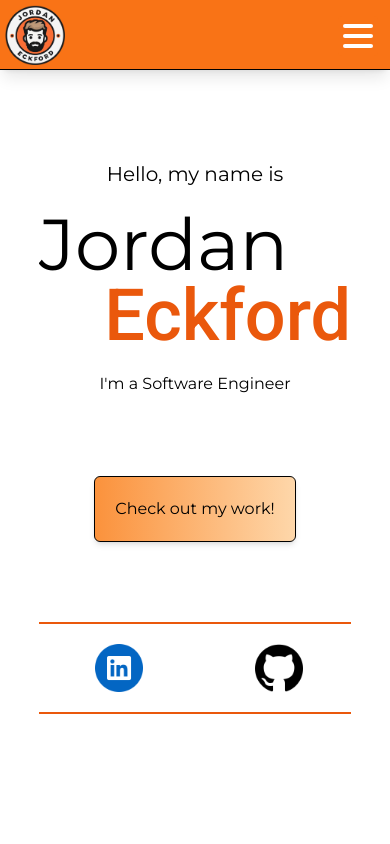
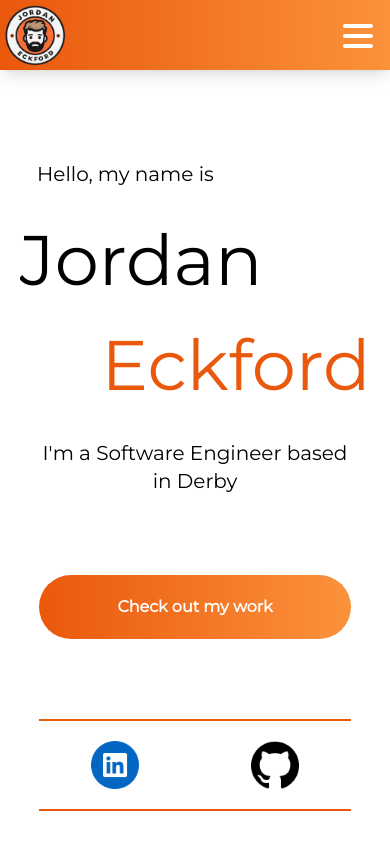
Before and after one commit to JordanEckford/Portfolio, a React (Vite) app: page / in a window 390 px wide. Built offline with nearby package versions, Linux system fonts and the light colour scheme; a web font is replaced by a local one; what tailwindcss-animation-delay would draw is missing.

Commit message:
updated some styling to perform better on mobile devices

```diff
--- a/src/Components/Contact.jsx
+++ b/src/Components/Contact.jsx
@@ -1,6 +1,7 @@
 import React, { useRef, useState } from "react";
 import emailjs from "@emailjs/browser";
 import { Slide } from "./Slide";
+import { Reveal } from "./Reveal.jsx";
 
 export const Contact = () => {
  const form = useRef();
@@ -60,10 +61,10 @@ export const Contact = () => {
     <h2 className="-mt-14 text-white sm:hidden text-center text-3xl sm:mt-10">Contact Form</h2>
    </div>
    <p className="m-auto mt-10 w-[80%] text-center text-lg xl:w-[60%] sm:text-xl">
-    <Slide popUpDelay={0.45} slideDelay={0.1}>
+    <Reveal width="100%">
      I am actively seeking feedback from experienced developers. I welcome all forms of constructive criticism and insightful feedback on my projects. <br />{" "}
-     Please feel free to reach out if you have any questions or would like to discuss my work in more detail.
-    </Slide>
+    </Reveal>
+    <Reveal width="100%">Please feel free to reach out if you have any questions or would like to discuss my work in more detail.</Reveal>
    </p>
    <form
     ref={form}
--- a/src/Components/Home.jsx
+++ b/src/Components/Home.jsx
@@ -8,25 +8,25 @@ import { Slide } from "./Slide.jsx";
 export const Home = () => {
  const { theme, setTheme } = useContext(ThemeContext);
  return (
-  <div className={`animate-fade m-auto text-center mt-40 w-[80%] ${theme === "light" ? "bg-white" : "bg-slate-500"}`}>
-   <Slide popUpDelay={0.45} slideDelay={0.1}>
-    <p className="text-xl sm:text-2xl">Hello, my name is</p>
-   </Slide>
-   <Reveal width="100%">
-    <h1 className="text-left text-7xl sm:text-8xl text-black mt-5 sm:text-center sm:mr-40 sm:hover:scale-110 duration-1000">Jordan</h1>
-    <h1 className="text-right text-7xl sm:text-8xl text-orange-600 mb-5 sm:text-center sm:ml-40 sm:hover:scale-110 duration-1000 font-fancy"> Eckford</h1>
+  <div className={`animate-fade m-auto text-center mt-40 w-[100%] sm:w-[50%] ${theme === "light" ? "bg-white" : "bg-slate-500"}`}>
+   <Reveal width="90%">
+    <p className="text-xl text-left sm:text-2xl w-[90%] m-auto">Hello, my name is</p>
    </Reveal>
-   <Slide popUpDelay={0.65} slideDelay={0.3}>
-    <p className="sm:text-2xl">I'm a Software Engineer</p>
-   </Slide>
+   <Reveal width="90%">
+    <h1 className="text-left text-[18vw] sm:text-8xl text-black mt-5 sm:text-center sm:mr-40 sm:hover:scale-110 duration-1000 pt-0">Jordan</h1>
+    <h1 className="text-right text-[18vw] sm:text-8xl text-orange-600 mb-5 sm:text-center sm:ml-40 sm:hover:scale-110 duration-1000 pt-0 h-fit"> Eckford</h1>
+   </Reveal>
+   <Reveal width="90%">
+    <p className="text-xl sm:text-2xl w-[90%] m-auto">I'm a Software Engineer based in Derby</p>
+   </Reveal>
    <div className="mt-20 sm:text-2xl"></div>
    <Link to="/projects">
-    <button className="border-[1px] border-black p-5 rounded-md hover:bg-orange-200 duration-1000 animate-slideup5 shadow-md bg-gradient-to-r from-orange-400 to-orange-200">
-     Check out my work!
+    <button className="border-[0px] border-white bg-gradient-to-r from-orange-600 to-orange-400 p-5 rounded-[999px] hover:border-black hover:text-black hover:duration-1000 animate-slideup4 text-white font-bold w-[80vw] m-auto sm:w-[40%]">
+     Check out my work
     </button>
    </Link>
 
-   <div className="m-auto mt-20 mb-5 border-b-2 border-orange-600 xl:w-[60%] xl:max-w-{1000px]"></div>
+   <div className="m-auto mt-20 mb-5 border-b-2 w-[80%] border-orange-600 xl:w-[60%] xl:max-w-{1000px]"></div>
    <div className="flex flex-row w-80 m-auto">
     <a className="w-40" href="https://www.linkedin.com/in/jordan-eckford-3a6b18103/" target="_blank">
      <img
@@ -45,7 +45,7 @@ export const Home = () => {
      />
     </a>
    </div>
-   <div className="m-auto mt-5 mb-5 border-b-2 border-orange-600 xl:w-[60%] xl:max-w-{1000px]"></div>
+   <div className="m-auto mt-5 mb-5 w-[80%] border-b-2 border-orange-600 xl:w-[60%] xl:max-w-{1000px]"></div>
   </div>
  );
 };
--- a/src/Components/Navbar.jsx
+++ b/src/Components/Navbar.jsx
@@ -2,7 +2,7 @@ import { Link, NavLink } from "react-router-dom";
 
 export const Navbar = () => {
  return (
-  <div className="bg-orange-500 border-b-[1px] border-black top-0 left-0 fixed h-[70px] w-[100%] shadow-lg z-20">
+  <div className="bg-gradient-to-r from-orange-600 to-orange-400 top-0 left-0 fixed h-[70px] w-[100%] shadow-lg z-20">
    <img src="/jordanicon.png" alt="" className="w-[60px] h-[60px] fixed top-[5px] left-[5px]" />
    <nav className="hidden sm:flex flex-row place-content-around text-3xl p-5 xl:pl-60 xl:pr-60 m-auto w-[80%] max-w-{1000px]">
     <NavLink
--- a/src/Components/Reveal.jsx
+++ b/src/Components/Reveal.jsx
@@ -17,12 +17,12 @@ export const Reveal = ({ children, width = "100%", margin = "0 auto", delay = 0.
   <div ref={ref} style={{ position: "relative", width, margin, overflow: "hidden" }}>
    <motion.div
     variants={{
-     hidden: { opacity: 0, y: 75 },
-     visible: { opacity: 1, y: 0 },
+     hidden: { opacity: 0, y: 75, scale: 0.95, rotateZ: 2 },
+     visible: { opacity: 1, y: 0, scale: 1, rotateZ: 0 },
     }}
     initial="hidden"
     animate={mainControls}
-    transition={{ duration: 0.5, delay: delay }}
+    transition={{ duration: 0.8, delay: delay }}
    >
     {children}
    </motion.div>
--- a/src/Components/Sidebar.jsx
+++ b/src/Components/Sidebar.jsx
@@ -12,10 +12,7 @@ export const SideBar = () => {
 
  return (
   <div className="sm:hidden">
-   <button
-    className={`flex flex-col h-10 w-10 ${isOpen ? "bg-orange-400 " : "bg-orange-500 "}rounded justify-center items-center group fixed top-4 right-3 z-50`}
-    onClick={() => setIsOpen(!isOpen)}
-   >
+   <button className={`flex flex-col h-10 w-10 bg-none rounded justify-center items-center group fixed top-4 right-3 z-50`} onClick={() => setIsOpen(!isOpen)}>
     <div className={`${genericHamburgerLine} ${isOpen ? "rotate-45 translate-y-2 opacity-100" : "opacity-100"}`} />
     <div className={`${genericHamburgerLine} ${isOpen ? "opacity-0" : "opacity-100"}`} />
     <div className={`${genericHamburgerLine} ${isOpen ? "-rotate-45 -translate-y-3 opacity-100" : "opacity-100"}`} />
```
